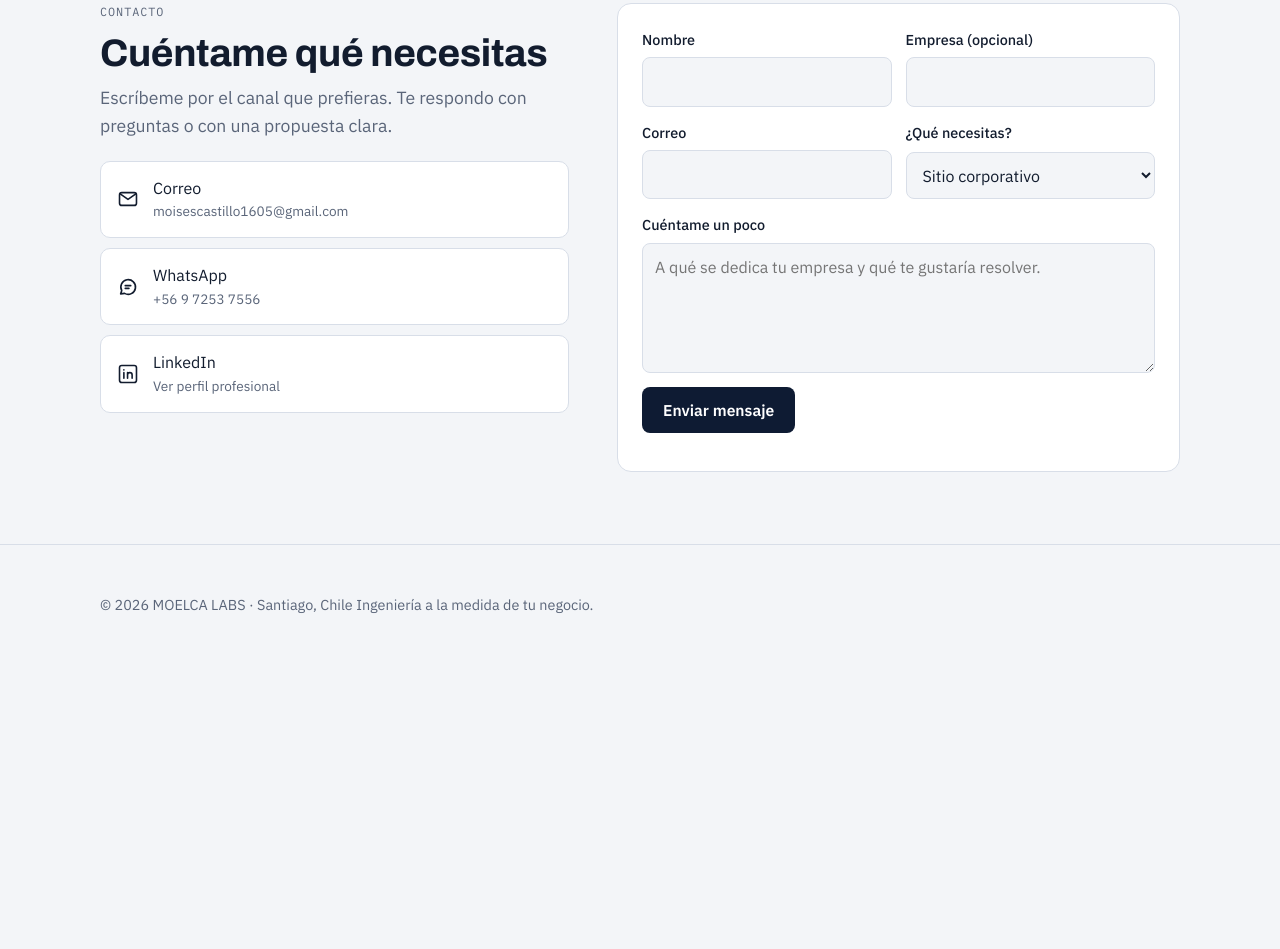
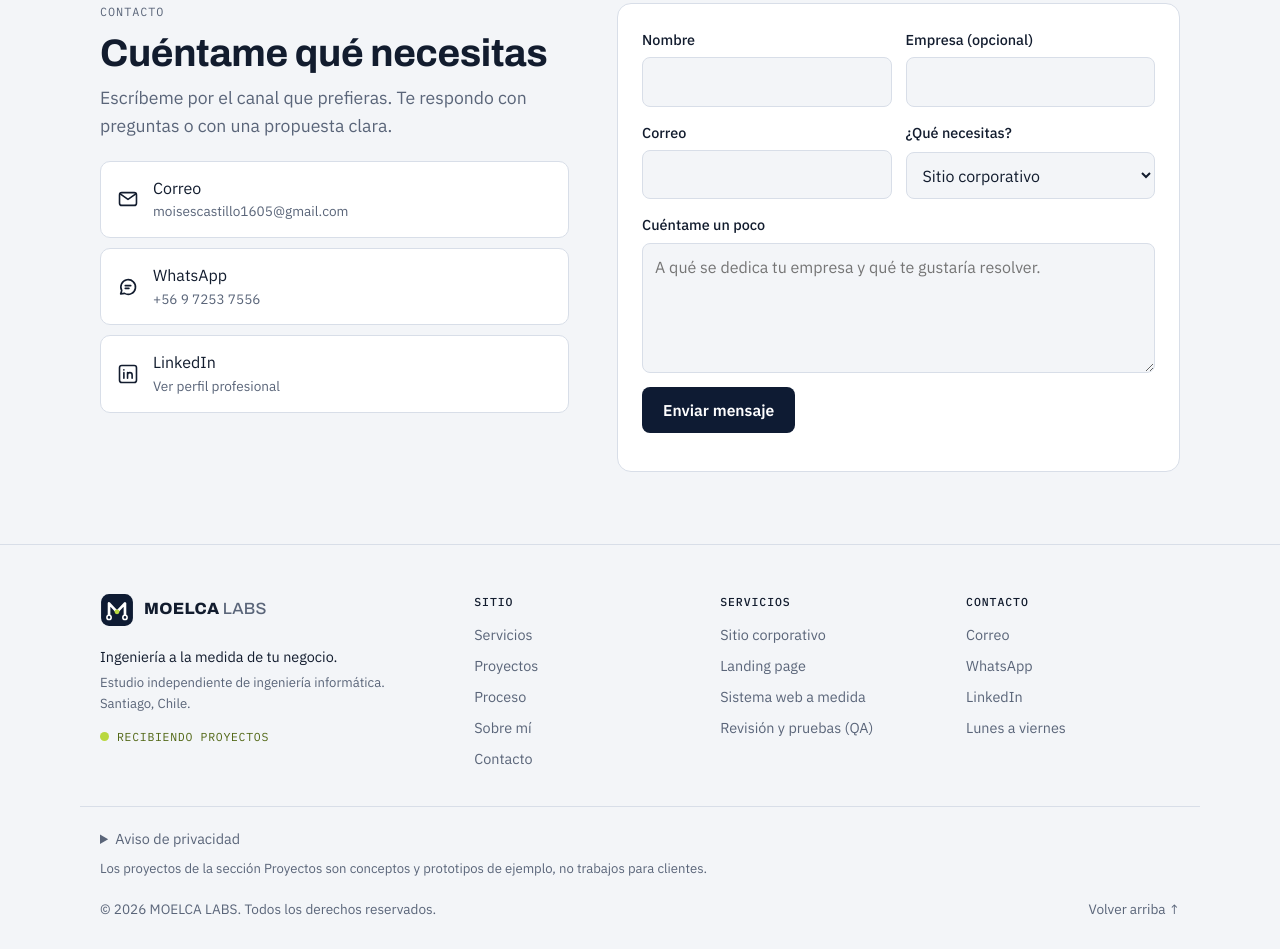
Before and after one commit to moelcalabs/moelcalabs.github.io, a plain HTML site: page index.html in a window 1280 px wide. Shown: the part 4010-4959 px from the top of the page. Before the commit the page ends 4654 px from the top, so only its background shows below. Drawn offline with Linux system fonts and the light colour scheme.

Commit message:
Nuevo pie de pagina completo

```diff
--- a/index.html
+++ b/index.html
@@ -15,7 +15,7 @@
 <link rel="preconnect" href="https://fonts.googleapis.com">
 <link rel="preconnect" href="https://fonts.gstatic.com" crossorigin>
 <link rel="stylesheet" href="https://fonts.googleapis.com/css2?family=Archivo:wdth,wght@100..125,500..800&family=IBM+Plex+Sans:wght@400;500;600&family=IBM+Plex+Mono:wght@400;500&display=swap">
-<link rel="stylesheet" href="style.css?v=3">
+<link rel="stylesheet" href="style.css?v=4">
 </head>
 <body>
 
@@ -217,12 +217,52 @@
 <a class="fab" id="fab" href="#" target="_blank" rel="noopener" aria-label="Escribir por WhatsApp"><span class="dot"></span>Hablemos por WhatsApp</a>
 
 <footer>
-  <div class="wrap">
-    <span>© <span id="year">2026</span> MOELCA LABS · Santiago, Chile</span>
-    <span>Ingeniería a la medida de tu negocio.</span>
+  <div class="wrap foot-grid">
+    <div class="foot-brand">
+      <a class="brand" href="#inicio" aria-label="MOELCA LABS, ir al inicio">
+        <svg width="34" height="34" aria-hidden="true"><use href="#iso"/></svg>
+        <span class="word" style="font-size:1.02rem">MOELCA <span class="labs">LABS</span></span>
+      </a>
+      <p>Ingeniería a la medida de tu negocio.</p>
+      <p class="foot-small">Estudio independiente de ingeniería informática. Santiago, Chile.</p>
+      <span class="foot-status"><span class="dot"></span>Recibiendo proyectos</span>
+    </div>
+    <nav class="foot-col" aria-label="Secciones del sitio">
+      <h4>Sitio</h4>
+      <a href="#servicios">Servicios</a>
+      <a href="#proyectos">Proyectos</a>
+      <a href="#proceso">Proceso</a>
+      <a href="#sobre-mi">Sobre mí</a>
+      <a href="#contacto">Contacto</a>
+    </nav>
+    <div class="foot-col">
+      <h4>Servicios</h4>
+      <a href="#servicios">Sitio corporativo</a>
+      <a href="#servicios">Landing page</a>
+      <a href="#servicios">Sistema web a medida</a>
+      <a href="#servicios">Revisión y pruebas (QA)</a>
+    </div>
+    <div class="foot-col">
+      <h4>Contacto</h4>
+      <a id="ftMail" href="#">Correo</a>
+      <a id="ftWa" href="#" target="_blank" rel="noopener">WhatsApp</a>
+      <a id="ftIn" href="#" target="_blank" rel="noopener">LinkedIn</a>
+      <span>Lunes a viernes</span>
+    </div>
+  </div>
+  <div class="wrap foot-legal">
+    <details class="privacy">
+      <summary>Aviso de privacidad</summary>
+      <p>Los datos que envías en el formulario (nombre, correo, empresa y mensaje) se usan solo para responder tu consulta. No se venden ni se comparten con terceros. El formulario se procesa a través de Formspree. Puedes pedir que se eliminen en cualquier momento escribiendo a <a id="ftMail2" href="#">mi correo</a>.</p>
+    </details>
+    <p class="foot-small">Los proyectos de la sección Proyectos son conceptos y prototipos de ejemplo, no trabajos para clientes.</p>
+  </div>
+  <div class="wrap foot-bottom">
+    <span>© <span id="year">2026</span> MOELCA LABS. Todos los derechos reservados.</span>
+    <a class="to-top" href="#inicio">Volver arriba <span aria-hidden="true">↑</span></a>
   </div>
 </footer>
 
-<script src="script.js?v=4"></script>
+<script src="script.js?v=5"></script>
 </body>
 </html>
```
